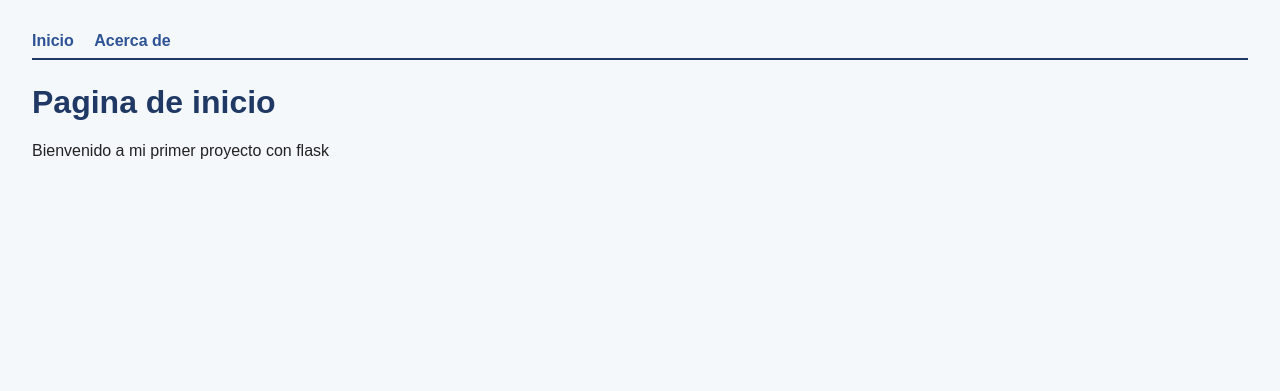
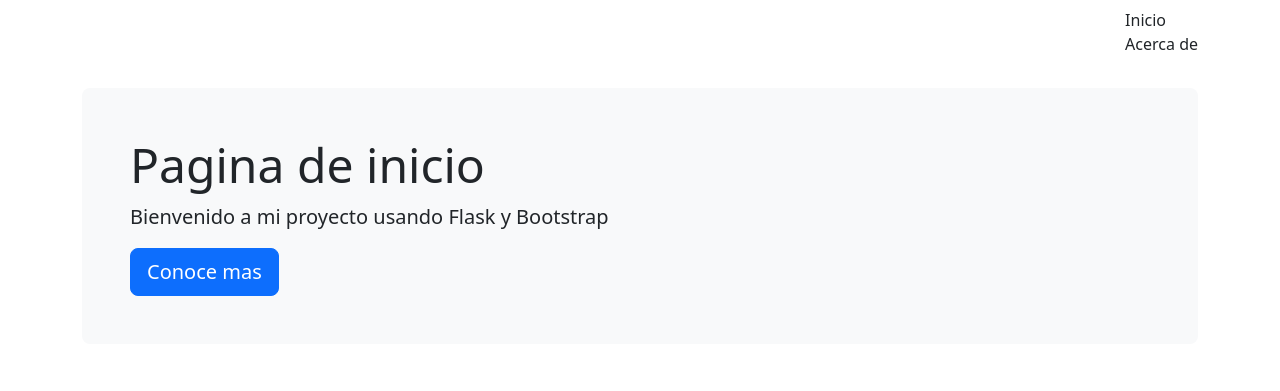
Before and after one commit to heidimichelle909-create/m2s1-ac1-entorno-flaskk, a Flask app: page / in a window 1280 px wide. Shown: the top 391 px of the page. Run offline with Flask 3, Linux system fonts and the light colour scheme; some libraries are stand-ins or nearby versions.

Commit message:
Aplica Bootstrap-Flask a la plantilla base

```diff
--- a/app.py
+++ b/app.py
@@ -1,12 +1,13 @@
 import os
 from dotenv import load_dotenv
 from flask import Flask, render_template
+from flask_bootstrap import Bootstrap5
 
 load_dotenv()
 
 app = Flask(__name__)
 app.config["SECRET_KEY"] = os.environ.get("SECRET_KEY")
-
+bootstrap = Bootstrap5(app)
 
 @app.route("/")
 def index():
--- a/templates/base.html
+++ b/templates/base.html
@@ -1,20 +1,26 @@
 <!DOCTYPE html>
 <html lang="es">
 <head>
-    <meta charset="utf-8">
-    <meta name = "viewport" content = "width=device-width, initial-scale=1">
-    <title>{% block title %}Mi proyecto{% endblock %}</title>
-    <link rel="stylesheet" href="{{ url_for('static', filename='style.css') }}">
+    <meta charset="UTF-8">
+    <meta name="viewport" content="width=device-width, initial-scale=1">
+    <title>{% block title %}Mi Proyecto{% endblock %}</title>
+    {{ bootstrap.load_css() }}
 </head>
 <body>
-    <header>
-        <nav>
-            <a href="{{ url_for('index') }}">Inicio</a>
-            <a href="{{ url_for('about') }}">Acerca de</a>
-        </nav>
-    </header>
-    <main>
+    <nav class="navbar navbar-expand-lg bg-pimary" data-bs-theme="dark">
+        <div class="container">
+            <a class="navbar-brand" href="{{ url_for('index') }}">Mi proyecto</a>
+            <div class="navbar_nav">
+                <a class="nav-link" href="{{ url_for('index') }}">Inicio</a>
+                <a class="nav-link" href="{{ url_for('about') }}">Acerca de</a>
+            </div>
+        </div>
+    </nav>
+
+    <main class="container py-4">
         {% block content %}{% endblock %}
     </main>
+
+    {{ bootstrap.load_js() }}
 </body>
 </html>
--- a/templates/index.html
+++ b/templates/index.html
@@ -3,6 +3,9 @@
 {% block title %}Inicio{% endblock %}
 
 {% block content %}
-    <h1>Pagina de inicio</h1>
-    <p>Bienvenido a mi primer proyecto con flask</p>
+    <div class="p-5 mb-4 bg-light rounded-3">
+        <h1 class="display-5">Pagina de inicio</h1>
+        <p class="lead">Bienvenido a mi proyecto usando Flask y Bootstrap</p>
+        <a class="btn btn-primary btn-lg" href="{{ url_for('about') }}">Conoce mas</a>
+    </div>
 {% endblock %}
```
Also changed, not shown: templates/about.html (+6 -2 lines).
